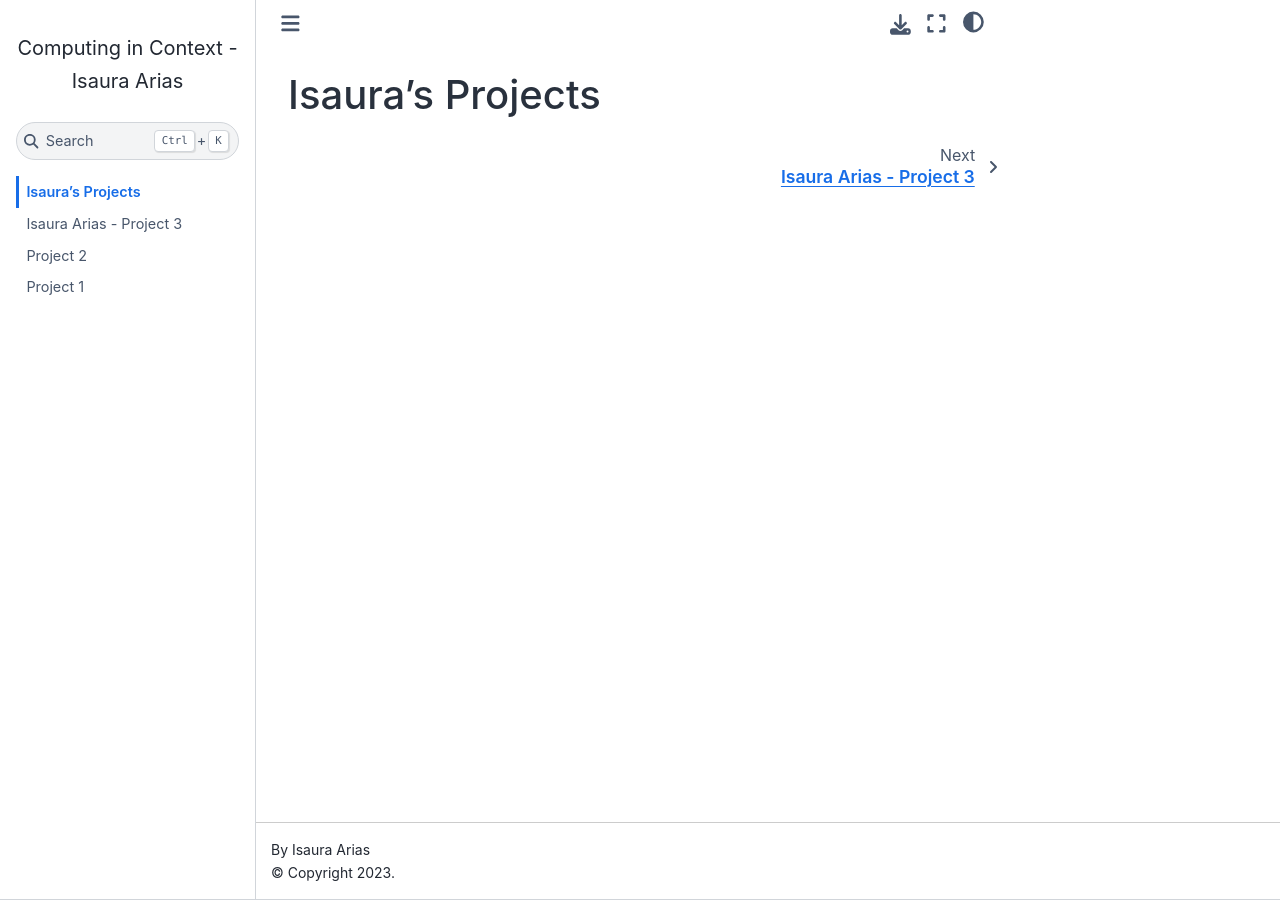
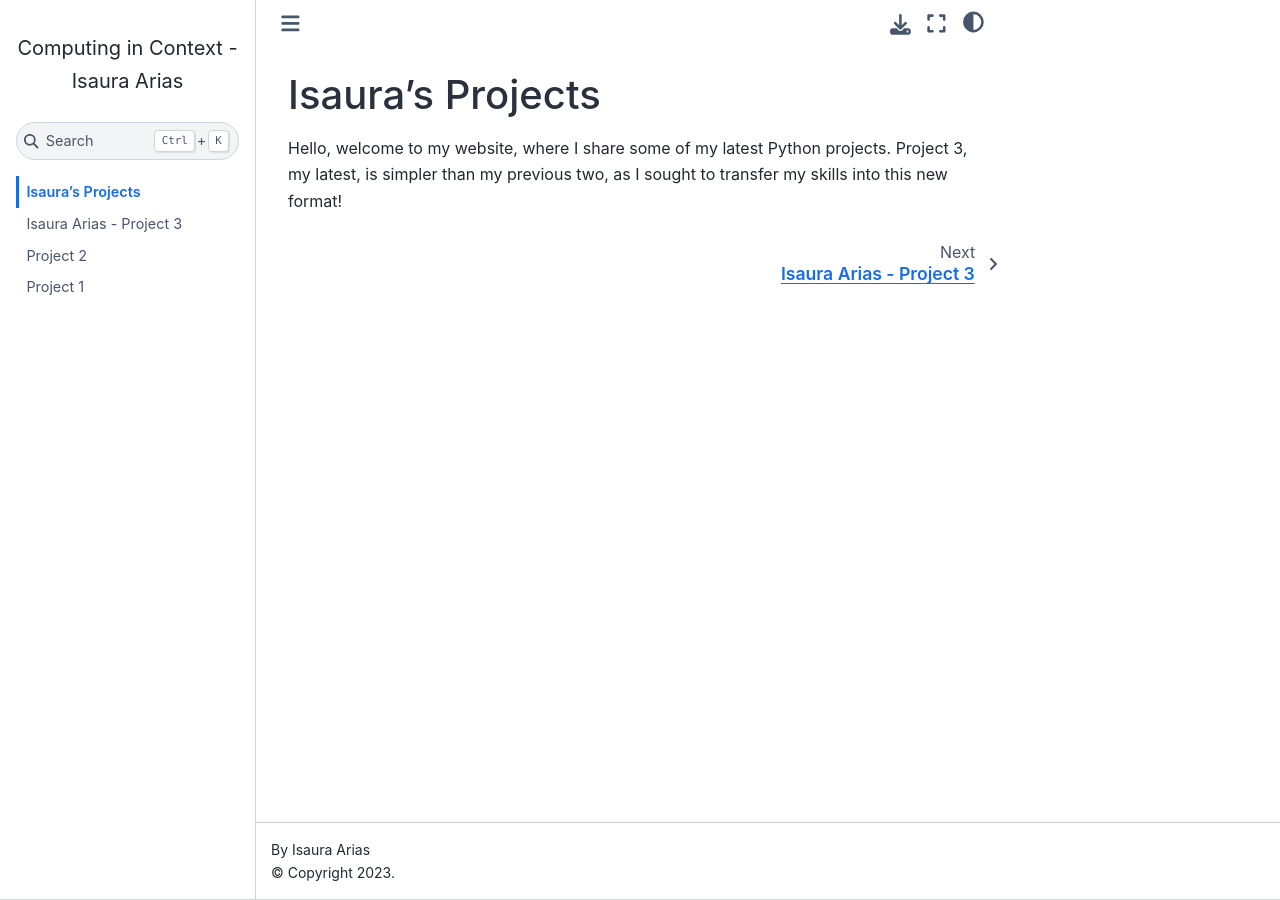
Before and after one commit to ia2525/Project_3_New, a Jupyter Book: the page built from index.md, in a window 1280 px wide. Built offline with Jupyter Book 1.0.4 settings and Sphinx 7.4.7 and the Sphinx Book theme 1.1.4, drawn with Linux system fonts in a browser that asks for light colours; comment, search, counter and statistics services are not loaded.

Commit message:
Final changes!

```diff
--- a/index.md
+++ b/index.md
@@ -1 +1,2 @@
 # Isaura's Projects
+Hello, welcome to my website, where I share some of my latest Python projects. Project 3, my latest, is simpler than my previous two, as I sought to transfer my skills into this new format!
```
Also changed, not shown: Project_3.ipynb.
